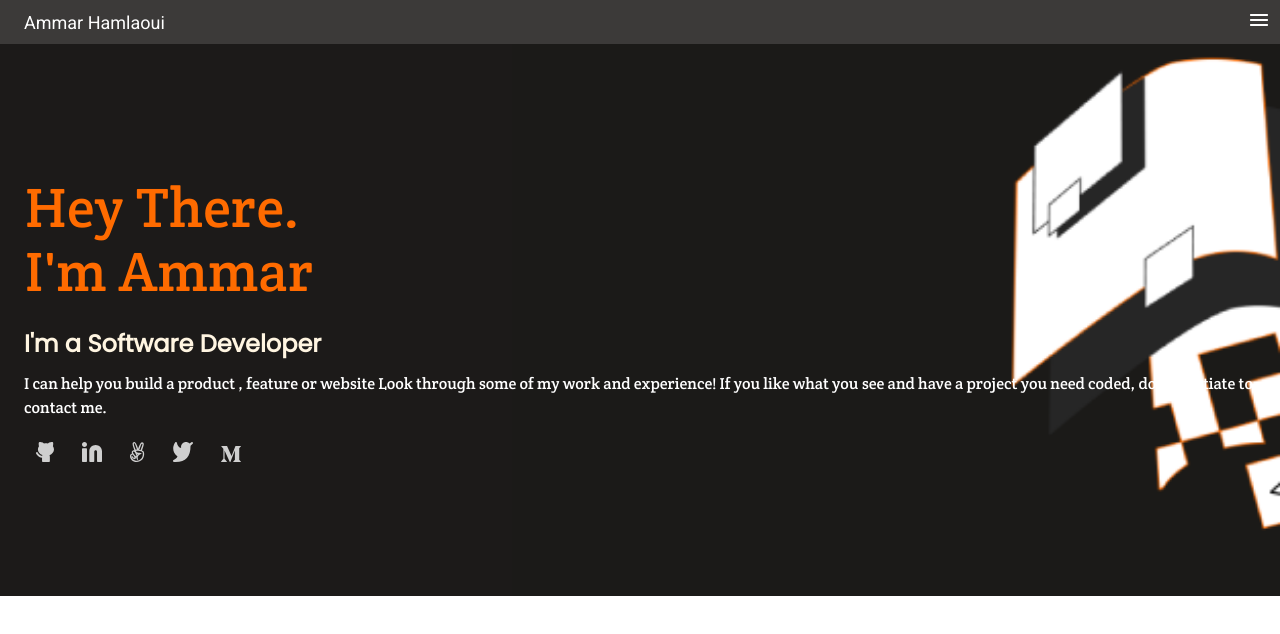
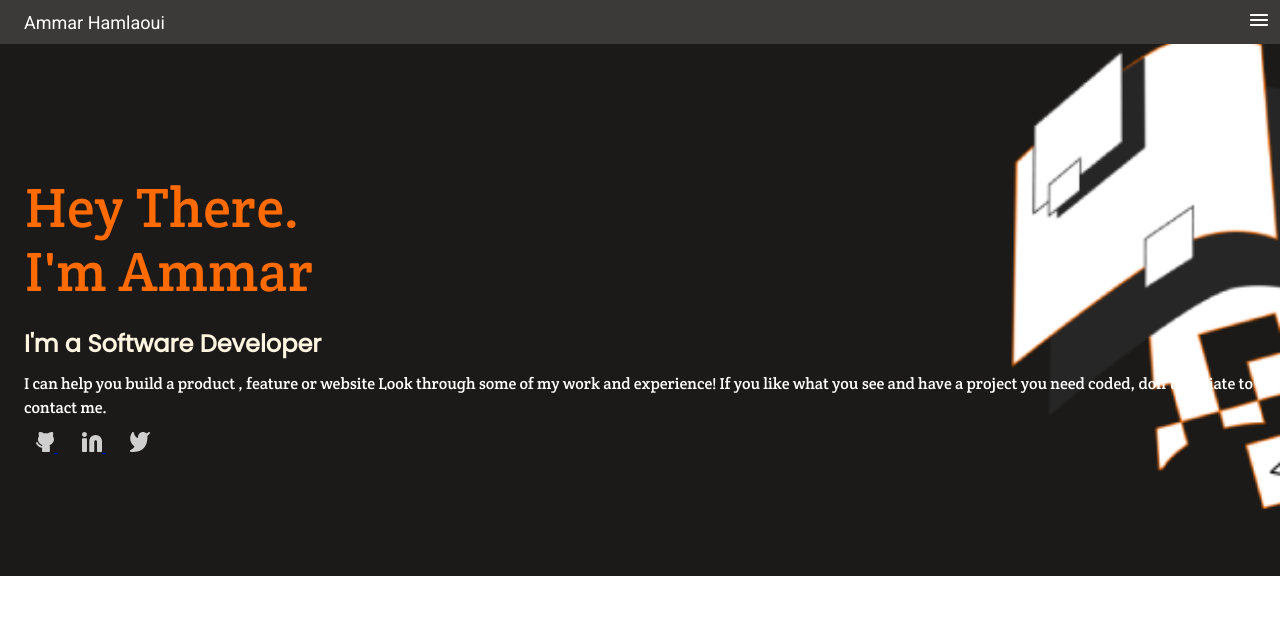
Before and after one commit to mirouhml/portfolio, a plain HTML site: page index.html in a window 1280 px wide. Drawn offline with Linux system fonts and the light colour scheme.

Commit message:
Add links for Github, Linkedin and Twitter.

```diff
--- a/index.html
+++ b/index.html
@@ -31,11 +31,15 @@
                 I can help you build a product , feature or website Look through some of my work and experience! If you like what you see and have a project you need coded, don’t hestiate to contact me.
             </div>
             <div class="header-social-media">
-                <img src="src/github.svg" alt="Github icon" id="github">
-                <img src="src/linkedin.svg" alt="Linkedin icon" id="linkedin">
-                <img src="src/angel.svg" alt="Angel List icon" id="angel">
-                <img src="src/twitter.svg" alt="Twitter icon" id="twitter">
-                <img src="src/medium.svg" alt="Medium icon" id="medium">
+                <a href="https://github.com/mirouhml">
+                    <img src="src/github.svg" alt="Github icon" id="github">
+                </a>
+                <a href="https://www.linkedin.com/in/ammar-hamlaoui-514909189/">
+                    <img src="src/linkedin.svg" alt="Linkedin icon" id="linkedin">
+                </a>
+                <a href="https://twitter.com/kuronomirou">
+                    <img src="src/twitter.svg" alt="Twitter icon" id="twitter">
+                </a>
             </div>
         </div>
     </div>
```
Also changed, not shown: README.md.
